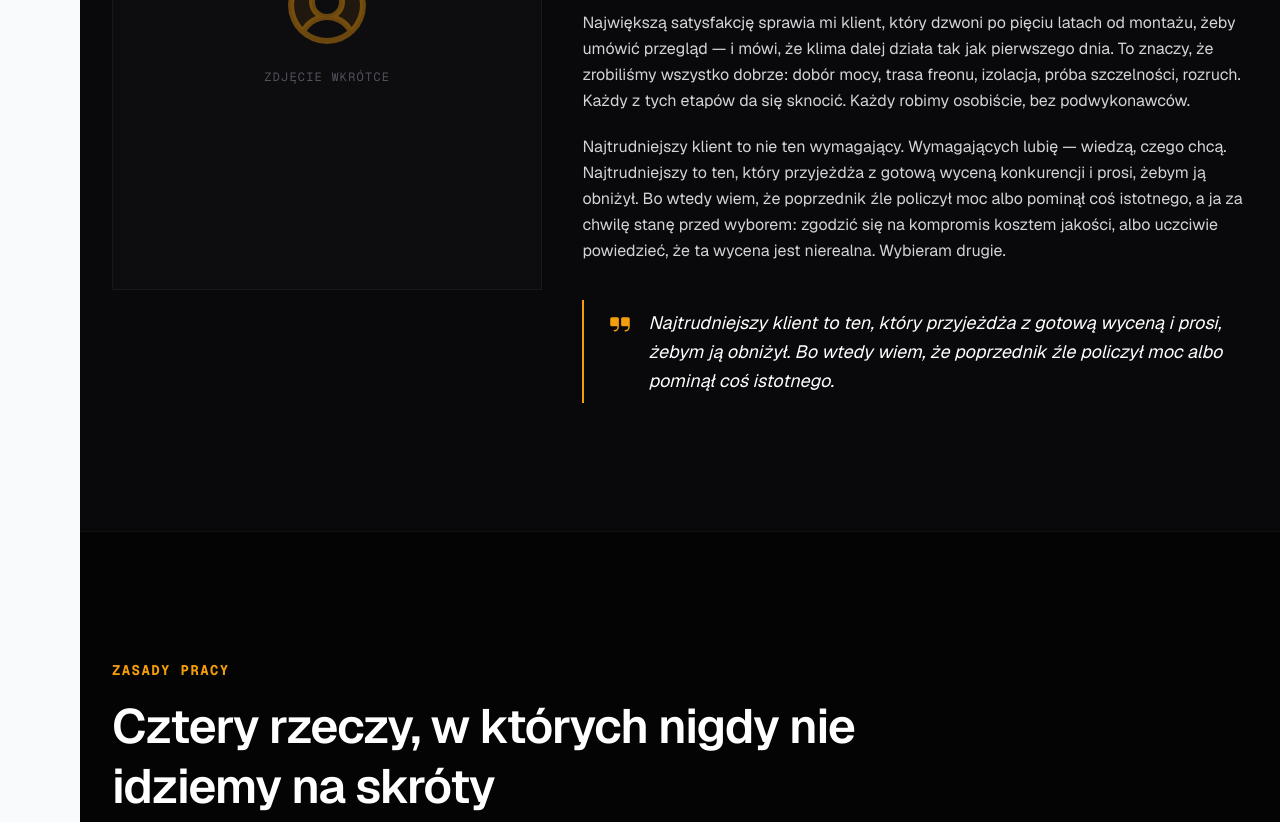
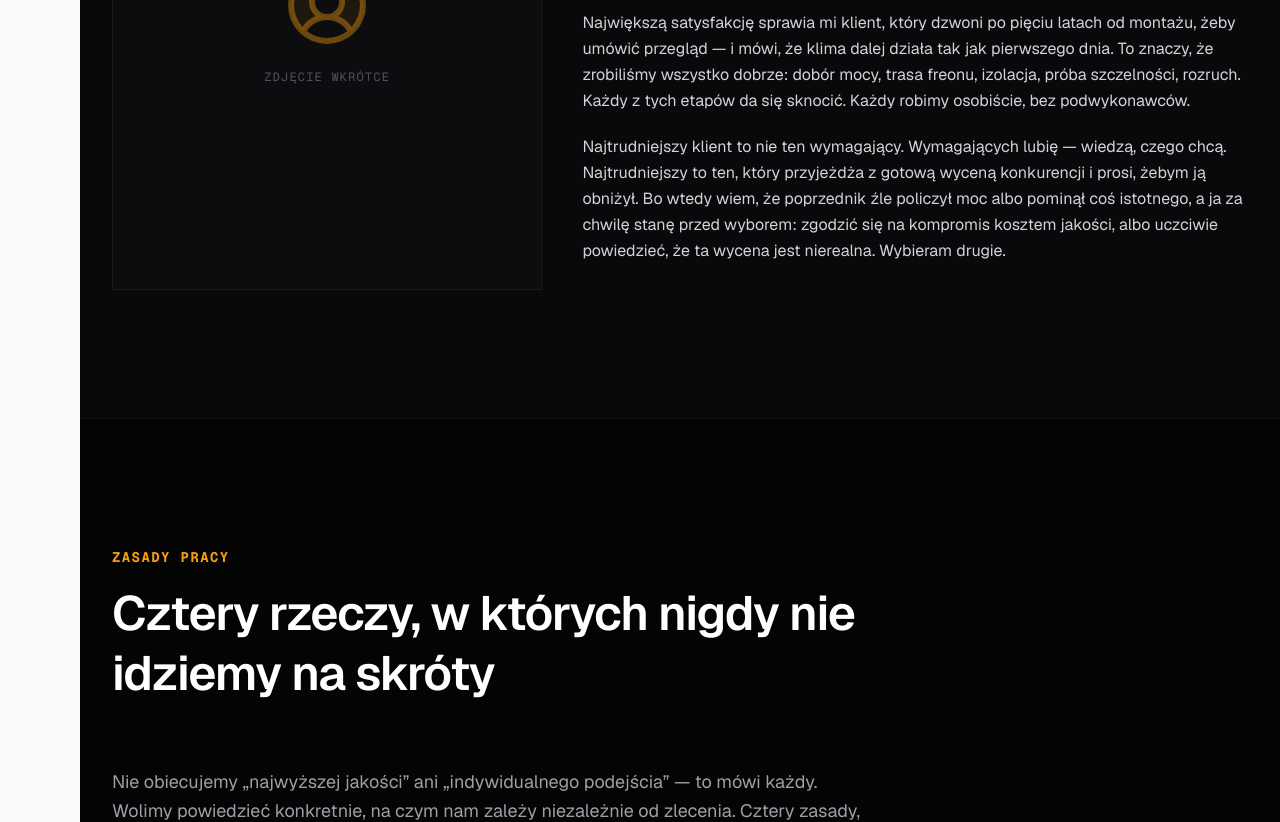
Before and after one commit to ChlebdaAISD/klimaty-landing, a React (Vite) app: page /o-nas in a window 1280 px wide. Shown: the part 2669-3491 px from the top of the page. Built offline with nearby package versions, Linux system fonts and the light colour scheme.

Commit message:
bez cytatu

```diff
--- a/src/components/DanielBio.jsx
+++ b/src/components/DanielBio.jsx
@@ -1,7 +1,7 @@
 import React from 'react';
-import { UserCircle, Quotes } from '@phosphor-icons/react';
+import { UserCircle } from '@phosphor-icons/react';
 
-export default function DanielBio({ heading, subtitle, bio, quote, photo }) {
+export default function DanielBio({ heading, subtitle, bio, photo }) {
   return (
     <div className="grid grid-cols-1 lg:grid-cols-5 gap-10 items-start">
       <div className="lg:col-span-2">
@@ -30,15 +30,6 @@ export default function DanielBio({ heading, subtitle, bio, quote, photo }) {
             {paragraph}
           </p>
         ))}
-
-        {quote && (
-          <blockquote className="border-l-2 border-accent pl-6 py-2 mt-4 flex items-start gap-4">
-            <Quotes size={24} weight="fill" className="text-accent shrink-0 mt-1" />
-            <p className="text-lg font-heading italic text-white leading-relaxed">
-              {quote}
-            </p>
-          </blockquote>
-        )}
       </div>
     </div>
   );
--- a/src/data/content/oNas.js
+++ b/src/data/content/oNas.js
@@ -19,13 +19,10 @@ export const oNasContent = {
       'Największą satysfakcję sprawia mi klient, który dzwoni po pięciu latach od montażu, żeby umówić przegląd — i mówi, że klima dalej działa tak jak pierwszego dnia. To znaczy, że zrobiliśmy wszystko dobrze: dobór mocy, trasa freonu, izolacja, próba szczelności, rozruch. Każdy z tych etapów da się sknocić. Każdy robimy osobiście, bez podwykonawców.',
       'Najtrudniejszy klient to nie ten wymagający. Wymagających lubię — wiedzą, czego chcą. Najtrudniejszy to ten, który przyjeżdża z gotową wyceną konkurencji i prosi, żebym ją obniżył. Bo wtedy wiem, że poprzednik źle policzył moc albo pominął coś istotnego, a ja za chwilę stanę przed wyborem: zgodzić się na kompromis kosztem jakości, albo uczciwie powiedzieć, że ta wycena jest nierealna. Wybieram drugie.',
     ],
-    quote:
-      'Najtrudniejszy klient to ten, który przyjeżdża z gotową wyceną i prosi, żebym ją obniżył. Bo wtedy wiem, że poprzednik źle policzył moc albo pominął coś istotnego.',
     // TODO: do uzupełnienia po rozmowie z Danielem/Kaśką
     // - Konkretne wykształcenie / poprzednia praca przed klimaTY
     // - Dokładny rok startu firmy (schema.org mówi 2010 — potwierdzić)
     // - Zdjęcie portretowe lub w akcji
-    // - Realna anegdota zamiast parafrazy w cytacie
   },
 
   // Cztery konkretne zasady zamiast generycznych "Doświadczenie / Jakość / Uczciwość / Lokalność"
--- a/src/pages/ONasPage.jsx
+++ b/src/pages/ONasPage.jsx
@@ -106,7 +106,6 @@ export default function ONasPage() {
           heading={oNasContent.daniel.heading}
           subtitle={oNasContent.daniel.subtitle}
           bio={oNasContent.daniel.bio}
-          quote={oNasContent.daniel.quote}
         />
       </DarkSection>
 
```
Also changed, not shown: 1 other file (tests, documents, lock files or other folders).
